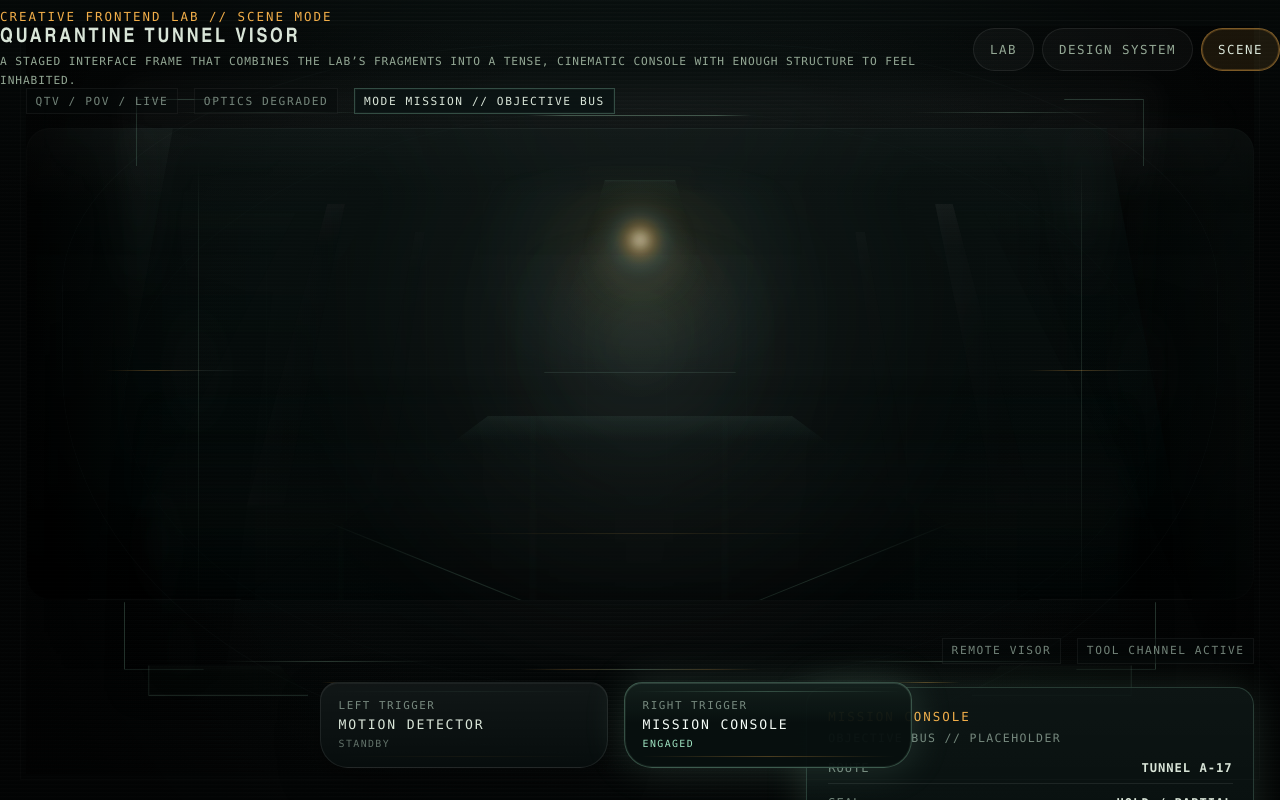
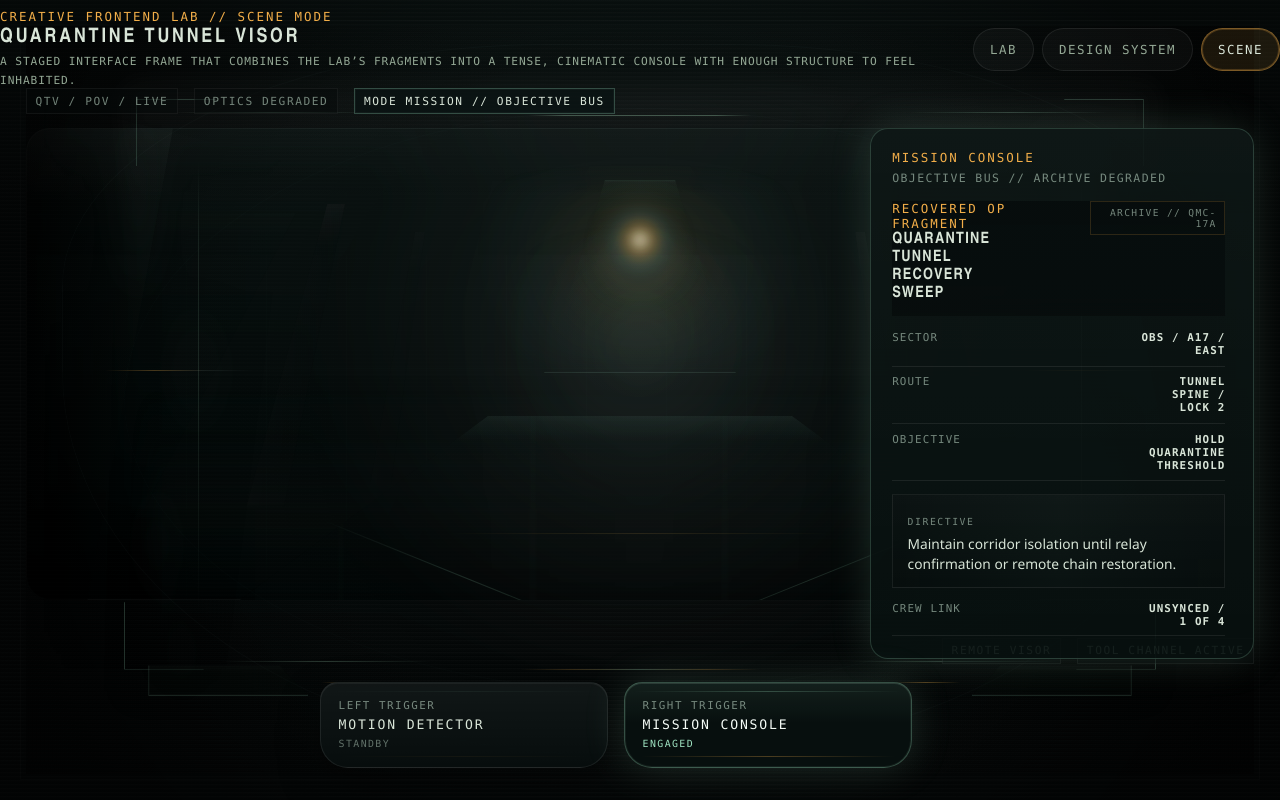
Before and after one commit to ad0v0/dev-lab, a React (Vite) app in the folder alien-hud-interface/: page / in a window 1280 px wide. Both pictures are taken after a click on the button "Toggle mission console overlay". Built offline with nearby package versions, Linux system fonts and the light colour scheme.

Commit message:
[Alien interface] Improve mission panel

```diff
--- a/alien-hud-interface/src/scene/quarantine-tunnel-visor.tsx
+++ b/alien-hud-interface/src/scene/quarantine-tunnel-visor.tsx
@@ -4,10 +4,22 @@ type SceneMode = 'base' | 'detector' | 'mission';
 type ScenePhase = 'boot' | 'recovering' | 'live';
 type TriggerMode = Exclude<SceneMode, 'base'>;
 
-const missionRows = [
-  ['Route', 'Tunnel A-17'],
-  ['Seal', 'HOLD / PARTIAL'],
-  ['Channel', 'REMOTE // DEGRADED'],
+const missionStatusRows = [
+  ['Sector', 'OBS / A17 / EAST'],
+  ['Route', 'TUNNEL SPINE / LOCK 2'],
+  ['Objective', 'HOLD QUARANTINE THRESHOLD'],
+] as const;
+
+const missionSystemRows = [
+  ['Crew Link', 'UNSYNCED / 1 OF 4'],
+  ['Seal State', 'INNER GATE // PARTIAL'],
+  ['Bio-Risk', 'AMBER / SPORE TRACE'],
+  ['Archive', 'FRAGMENTED / CRC LOSS'],
+] as const;
+
+const missionArchiveFragments = [
+  '00:13:27 // channel-2 break... visual contact los[t]',
+  '00:14:02 // purge request denied // manual auth miss_ing',
 ] as const;
 
 const modeStatusCopy: Record<SceneMode, string> = {
@@ -222,15 +234,54 @@ export function QuarantineTunnelVisor() {
           >
             <div className="mode-panel__header">
               <p className="eyebrow">Mission Console</p>
-              <span className="mode-panel__state">OBJECTIVE BUS // PLACEHOLDER</span>
+              <span className="mode-panel__state">OBJECTIVE BUS // ARCHIVE DEGRADED</span>
             </div>
-            <div className="mission-list" role="presentation">
-              {missionRows.map(([label, value]) => (
-                <div key={label} className="mission-list__row">
-                  <span>{label}</span>
-                  <strong>{value}</strong>
+            <div className="mission-console">
+              <header className="mission-console__header">
+                <div>
+                  <p className="eyebrow">Recovered Op Fragment</p>
+                  <h3>Quarantine Tunnel Recovery Sweep</h3>
                 </div>
-              ))}
+                <span className="mission-console__chip">ARCHIVE // QMC-17A</span>
+              </header>
+
+              <div className="mission-console__group">
+                {missionStatusRows.map(([label, value]) => (
+                  <div key={label} className="mission-console__row">
+                    <span>{label}</span>
+                    <strong>{value}</strong>
+                  </div>
+                ))}
+              </div>
+
+              <section className="mission-console__objective">
+                <span className="mission-console__label">Directive</span>
+                <p>Maintain corridor isolation until relay confirmation or remote chain restoration.</p>
+              </section>
+
+              <div className="mission-console__group mission-console__group--dense">
+                {missionSystemRows.map(([label, value]) => (
+                  <div key={label} className="mission-console__row">
+                    <span>{label}</span>
+                    <strong>{value}</strong>
+                  </div>
+                ))}
+              </div>
+
+              <section className="mission-console__archive">
+                <div className="mission-console__archive-head">
+                  <span className="mission-console__label">Archive Fragments</span>
+                  <span className="mission-console__archive-state">TIMECODE INCOMPLETE</span>
+                </div>
+
+                <div className="mission-console__fragments">
+                  {missionArchiveFragments.map((fragment) => (
+                    <p key={fragment} className="mission-console__fragment">
+                      {fragment}
+                    </p>
+                  ))}
+                </div>
+              </section>
             </div>
           </section>
         </div>
--- a/alien-hud-interface/src/styles/index.css
+++ b/alien-hud-interface/src/styles/index.css
@@ -1082,14 +1082,21 @@ button {
 }
 
 .visor-scene__mode-layer {
-  display: grid;
-  align-items: end;
-  justify-items: stretch;
-  padding: clamp(6.5rem, 16vh, 8rem) var(--scene-space-edge) calc(var(--scene-space-controls) + 6.8rem);
+  position: absolute;
+  inset:
+          clamp(6.5rem, 16vh, 8rem)
+          var(--scene-space-edge)
+          calc(var(--scene-space-controls) + 6.8rem)
+          var(--scene-space-edge);
+  padding: 0;
+  pointer-events: none;
+  min-height: 0;
 }
 
 .mode-panel {
-  width: min(100%, 28rem);
+  position: absolute;
+  min-width: 0;
+  min-height: 0;
   padding: var(--scene-space-panel);
   border: 1px solid rgba(255, 255, 255, 0.08);
   border-radius: 18px;
@@ -1098,6 +1105,8 @@ button {
           var(--scene-color-shell);
   box-shadow: var(--scene-glow-soft);
   opacity: 0;
+  visibility: hidden;
+  pointer-events: none;
   transform: translateY(1rem);
   transition:
           opacity var(--scene-duration-base) ease,
@@ -1105,29 +1114,71 @@ button {
           border-color var(--scene-duration-fast) ease,
           box-shadow var(--scene-duration-fast) ease,
           visibility 0s linear var(--scene-duration-base);
-  visibility: hidden;
-  pointer-events: none;
+}
+
+.mode-panel--detector,
+.mode-panel--mission {
+  top: 0;
+  bottom: auto;
+  max-height: 100%;
 }
 
 .mode-panel--detector {
-  justify-self: start;
-  align-self: center;
+  left: 0;
+  width: min(28rem, calc(50% - 0.75rem));
 }
 
 .mode-panel--mission {
-  justify-self: end;
-  align-self: center;
+  right: 0;
+  bottom: 0;
+  width: min(24rem, calc(50% - 0.75rem));
+  display: flex;
+  flex-direction: column;
+  min-height: 0;
+  overflow: hidden;
+}
+
+.mission-console {
+  display: grid;
+  gap: 0.85rem;
+  min-width: 0;
+  min-height: 0;
+  height: 100%;
+  flex: 1 1 auto;
+  overflow-y: auto;
+  overflow-x: hidden;
+  padding-right: 0.45rem;
+  padding-bottom: 0.25rem;
+  scrollbar-width: thin;
+  scrollbar-color: rgba(159, 227, 193, 0.28) transparent;
+}
+
+.mission-console::-webkit-scrollbar {
+  width: 6px;
+}
+
+.mission-console::-webkit-scrollbar-track {
+  background: transparent;
+}
+
+.mission-console::-webkit-scrollbar-thumb {
+  background: rgba(159, 227, 193, 0.22);
+  border-radius: 999px;
+}
+
+.mission-console::-webkit-scrollbar-thumb:hover {
+  background: rgba(159, 227, 193, 0.34);
 }
 
 .visor-scene[data-mode='detector'] .mode-panel--detector,
 .visor-scene[data-mode='mission'] .mode-panel--mission {
   opacity: 1;
-  transform: translateY(0);
   visibility: visible;
   pointer-events: auto;
   border-color: rgba(159, 227, 193, 0.2);
   box-shadow: var(--scene-glow-strong);
   transition-delay: 0s;
+  transform: none;
 }
 
 .mode-panel__header {
@@ -1460,27 +1511,158 @@ button {
   }
 }
 
-.mission-list {
-  display: grid;
-  gap: 0.75rem;
-}
-
-.mission-list__row {
+.mission-console__header,
+.mission-console__archive-head,
+.mission-console__row {
   display: flex;
+  align-items: start;
   justify-content: space-between;
-  gap: 1rem;
-  padding-bottom: 0.55rem;
+  gap: 0.8rem;
+}
+
+.mission-console__header {
+  position: sticky;
+  top: 0;
+  z-index: 3;
+  padding-bottom: 0.8rem;
+  margin-bottom: 0.1rem;
+  background:
+          linear-gradient(180deg, rgba(7, 13, 13, 0.97), rgba(7, 13, 13, 0.9));
+  backdrop-filter: blur(8px);
+}
+
+.mission-console__header > div,
+.mission-console__row span,
+.mission-console__row strong {
+  min-width: 0;
+}
+
+.mission-console__header h3,
+.mission-console__objective p,
+.mission-console__fragment {
+  margin: 0;
+}
+
+.mission-console__header h3 {
+  font-family: var(--scene-font-title);
+  font-size: 0.98rem;
+  font-weight: 600;
+  letter-spacing: 0.08em;
+  text-transform: uppercase;
+  line-height: 1.15;
+  max-width: 16ch;
+}
+
+.mission-console__chip,
+.mission-console__label,
+.mission-console__archive-state,
+.mission-console__row {
+  font-family: var(--scene-font-label);
+  text-transform: uppercase;
+}
+
+.mission-console__chip {
+  padding: 0.32rem 0.48rem;
+  border: 1px solid rgba(242, 174, 73, 0.16);
+  color: var(--scene-color-dim);
+  font-size: 0.6rem;
+  letter-spacing: 0.14em;
+  max-width: 8.5rem;
+  white-space: normal;
+  text-align: right;
+}
+
+.mission-console__group {
+  display: grid;
+  gap: 0.55rem;
+}
+
+.mission-console__group--dense .mission-console__row {
+  padding-bottom: 0.45rem;
+}
+
+.mission-console__row {
+  padding-bottom: 0.52rem;
   border-bottom: 1px solid rgba(255, 255, 255, 0.08);
   color: var(--scene-color-dim);
-  font-family: var(--scene-font-label);
-  font-size: 0.76rem;
-  letter-spacing: 0.08em;
-  text-transform: uppercase;
-}
-
-.mission-list__row strong {
+  font-size: 0.68rem;
+  letter-spacing: 0.1em;
+}
+
+.mission-console__row strong {
   color: var(--color-text);
   font-weight: 600;
+  text-align: right;
+  max-width: 13ch;
+  overflow-wrap: anywhere;
+}
+
+.mission-console__objective,
+.mission-console__archive {
+  position: relative;
+  padding: 0.8rem 0.9rem;
+  border: 1px solid rgba(255, 255, 255, 0.07);
+  background:
+    linear-gradient(180deg, rgba(255, 255, 255, 0.02), transparent),
+    rgba(7, 13, 13, 0.5);
+}
+
+.mission-console__objective::before,
+.mission-console__archive::before {
+  content: '';
+  position: absolute;
+  inset: 0;
+  pointer-events: none;
+  background: linear-gradient(90deg, transparent, rgba(159, 227, 193, 0.03), transparent);
+  opacity: 0.8;
+}
+
+.mission-console__label {
+  display: inline-block;
+  margin-bottom: 0.45rem;
+  color: var(--scene-color-dim);
+  font-size: 0.61rem;
+  letter-spacing: 0.16em;
+}
+
+.mission-console__objective p {
+  color: var(--color-text);
+  font-size: 0.86rem;
+  line-height: 1.45;
+  text-wrap: balance;
+}
+
+.mission-console__archive-head {
+  margin-bottom: 0.6rem;
+}
+
+.mission-console__archive-state {
+  color: var(--scene-color-alert);
+  font-family: var(--scene-font-label);
+  font-size: 0.58rem;
+  letter-spacing: 0.14em;
+  opacity: 0.84;
+}
+
+.mission-console__fragments {
+  display: grid;
+  gap: 0.42rem;
+}
+
+.mission-console__fragment {
+  color: rgba(217, 229, 216, 0.8);
+  font-family: var(--scene-font-label);
+  font-size: 0.67rem;
+  letter-spacing: 0.08em;
+  line-height: 1.55;
+  text-transform: uppercase;
+  opacity: 0.86;
+}
+
+.mission-console__fragment:nth-child(2) {
+  max-width: 92%;
+  opacity: 0.68;
+  clip-path: polygon(0 0, 96% 0, 92% 100%, 0 100%);
 }
 
 .visor-scene__controls {
@@ -3778,13 +3960,21 @@ button {
   }
 
   .mode-panel {
-    width: 100%;
+    width: auto;
   }
 
   .mode-panel--detector,
   .mode-panel--mission {
-    justify-self: stretch;
-    align-self: end;
+    left: 0;
+    right: 0;
+    top: auto;
+    bottom: 0;
+    transform: translateY(1rem);
+  }
+
+  .visor-scene[data-mode='detector'] .mode-panel--detector,
+  .visor-scene[data-mode='mission'] .mode-panel--mission {
+    transform: none;
   }
 
   .scene-triggers {
```
Lines whose indentation alone changed are shown as unchanged.
